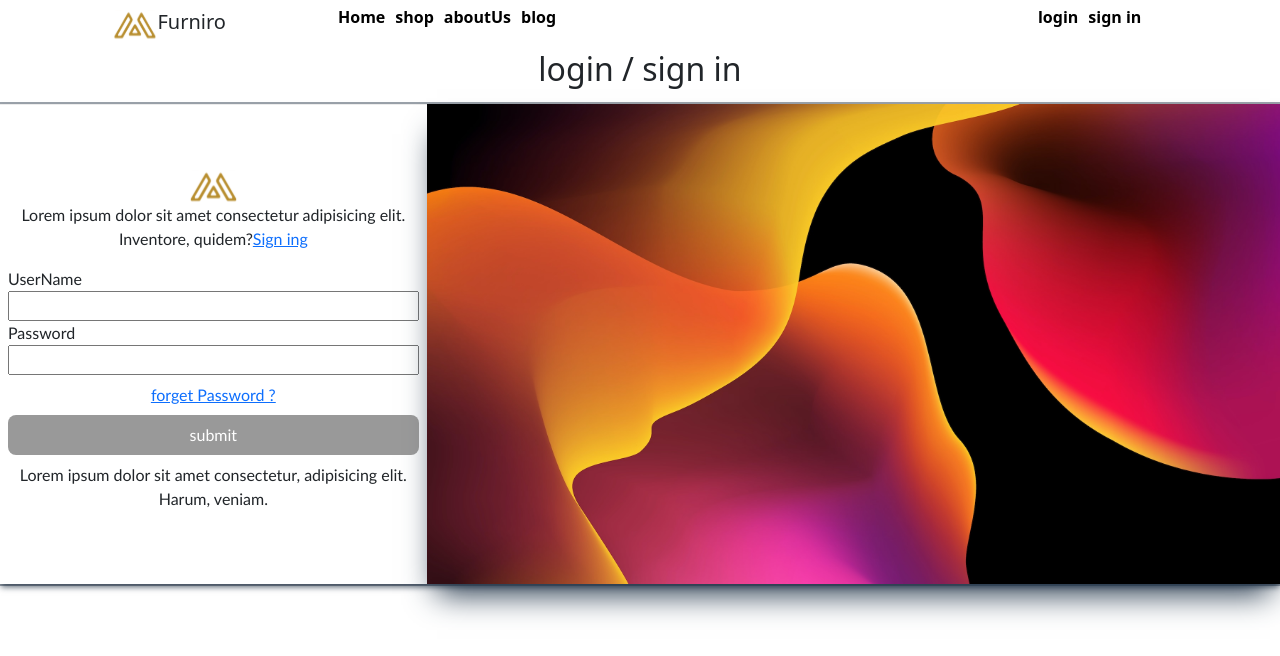
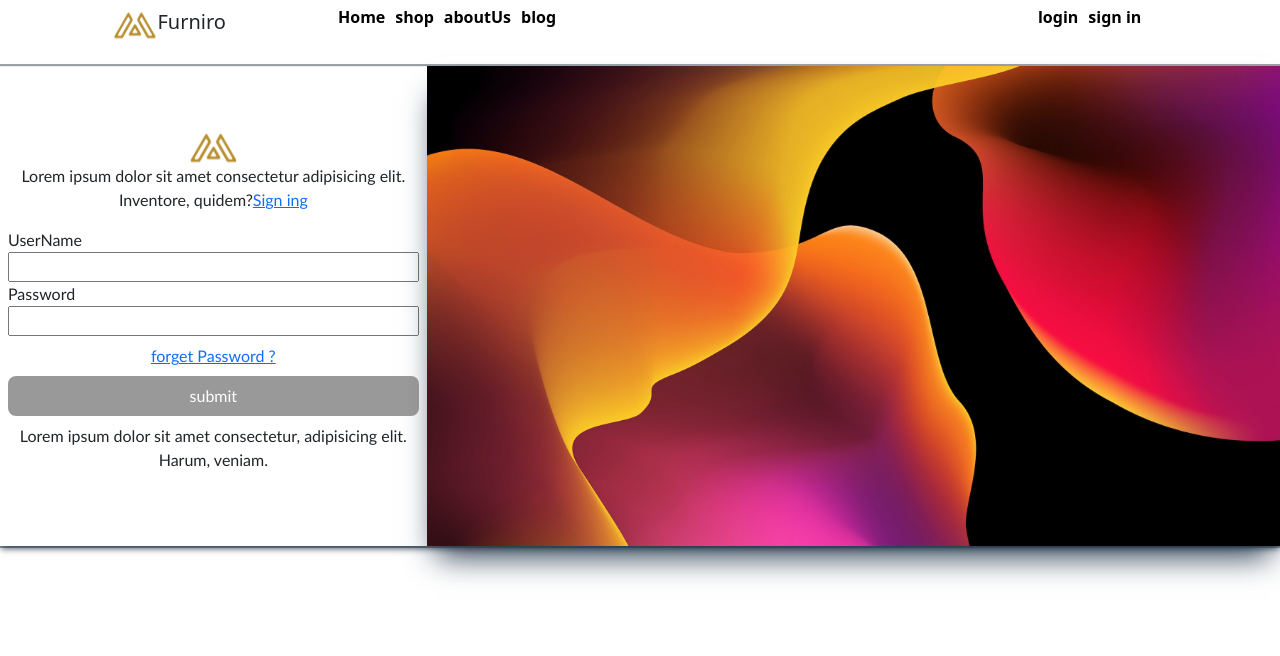
Before and after one commit to vahidahmadia27/shoping, a React (Create React App) app: page /Login in a window 1280 px wide. Shown: the top 656 px of the page. Built offline with nearby package versions, Linux system fonts and the light colour scheme; no server answers.

Commit message:
fixed css login

```diff
--- a/src/App.css
+++ b/src/App.css
@@ -244,6 +244,9 @@
   font-family: "Gill Sans", "Gill Sans MT", Calibri, "Trebuchet MS", sans-serif;
 }
 
+.login {
+  height: 100vh;
+}
 .card-login input {
   width: 100%;
 }
--- a/src/components/Login.jsx
+++ b/src/components/Login.jsx
@@ -4,8 +4,7 @@ import { Link } from "react-router-dom";
 
 const Login = () => {
   return (
-    <>
-      <h2 className="text-center">login / sign in </h2>
+    <div className="login">
       <div className="row card-login align-items-center">
         <div className="col-4 m-0 p-0">
           <form>
@@ -48,7 +47,7 @@ const Login = () => {
           <img src={imageLogin} className="login-img" alt="" />
         </div>
       </div>
-    </>
+    </div>
   );
 };
 
```
